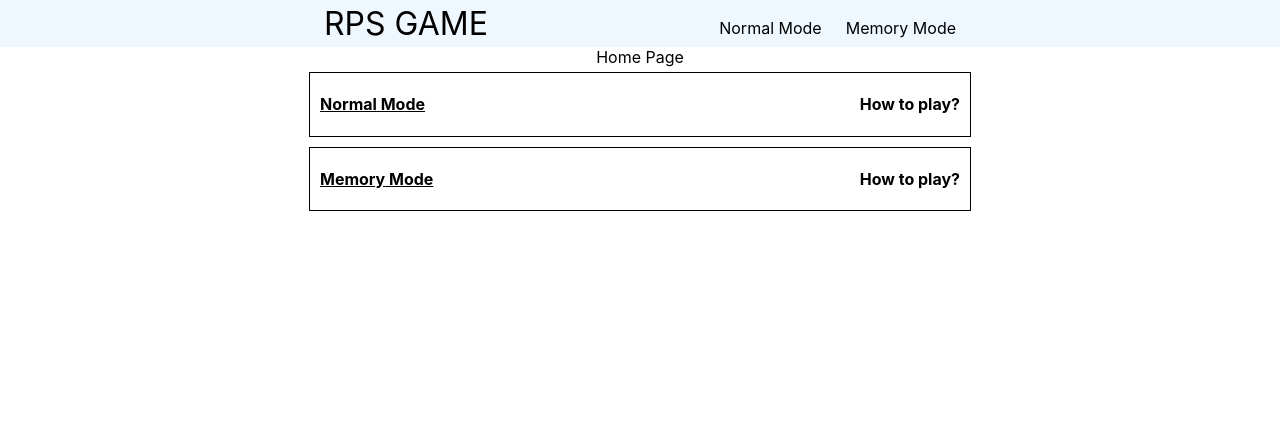
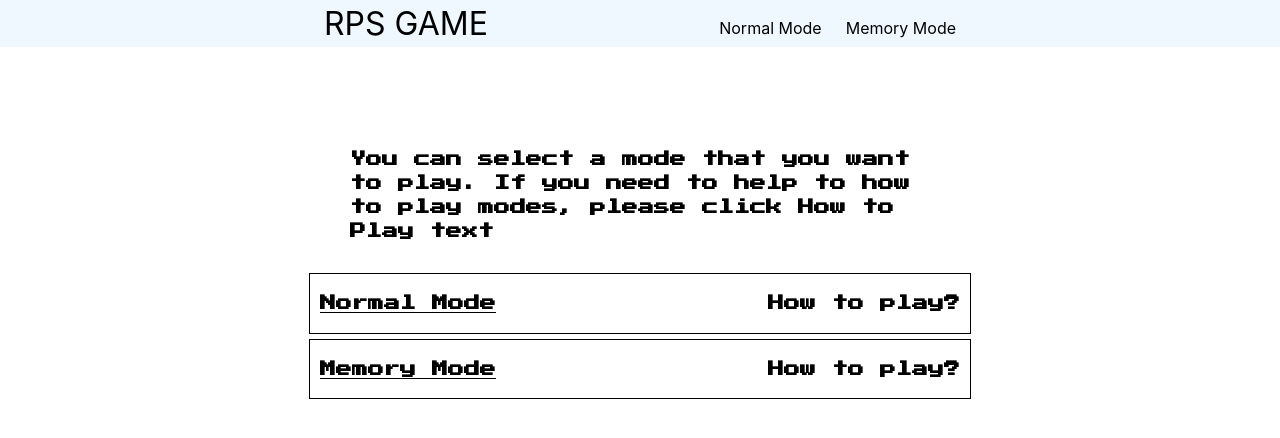
Before and after one commit to kairaa/1030510099_BS441_WebYazilimGelistirme, a React (Create React App) app: page / in a window 1280 px wide. Shown: the top 438 px of the page. Built offline with nearby package versions, Linux system fonts and the light colour scheme.

Commit message:
Some Style Changes

```diff
--- a/src/components/GameMods/Card.jsx
+++ b/src/components/GameMods/Card.jsx
@@ -1,9 +1,8 @@
 export const Card = (props) => {
   return (
-    <img
+    <div
       id={props.id}
       onClick={props.onClick}
-      src={props.src}
       style={{
         display: "block",
         border: "1px solid",
@@ -12,9 +11,19 @@ export const Card = (props) => {
         margin: "0 20px",
         padding: "10px",
         width: "150px",
+        textAlign: "center",
         height: "150px",
       }}
-      alt="item"
-    ></img>
+    >
+      <img
+        src={props.src}
+        style={{
+          marginTop: "25px",
+          width: "100px",
+          height: "100px",
+        }}
+        alt="item"
+      ></img>
+    </div>
   );
 };
--- a/src/components/GameMods/MemoryMode.jsx
+++ b/src/components/GameMods/MemoryMode.jsx
@@ -22,7 +22,7 @@ export const MemoryMode = () => {
   const navigate = useNavigate();
   const handleOnClick = useCallback(() => navigate("/"));
 
-  const addEffect = () => {};
+  //const addEffect = () => {};
 
   const initialize = () => {
     setLevel(0);
@@ -84,7 +84,7 @@ export const MemoryMode = () => {
       MyAlert("You Lose", "error");
     }
     setLevel(level + 1);
-    if (level == 9) {
+    if (level === 9) {
       MyAlert("You Win", "success");
     }
   };
@@ -95,6 +95,7 @@ export const MemoryMode = () => {
         display: "flex",
         flexDirection: "column",
         alignItems: "center",
+        marginTop: "100px",
       }}
     >
       <div
--- a/src/components/GameMods/ModeStyle.css
+++ b/src/components/GameMods/ModeStyle.css
@@ -1,5 +1,24 @@
 @import url("https://fonts.googleapis.com/css?family=Press+Start+2P");
 
-h3 {
+h3,
+h4 {
   font-family: "Press Start 2P", cursive;
 }
+
+.elementToFadeInAndOut {
+  animation: fadeInOut 4s linear 1 forwards;
+  color: red;
+  background-color: blue;
+}
+
+@keyframes fadeInOut {
+  0% {
+    opacity: 0;
+  }
+  50% {
+    opacity: 1;
+  }
+  100% {
+    opacity: 0;
+  }
+}
--- a/src/components/GameMods/NormalMode.jsx
+++ b/src/components/GameMods/NormalMode.jsx
@@ -43,6 +43,11 @@ export const NormalMode = () => {
 
   const [score, setScore] = useState(0);
   const [pcScore, setPcScore] = useState(0);
+  const [isActive, setIsActive] = useState(true);
+
+  const toggleClass = () => {
+    setIsActive(!isActive);
+  };
   const pcSelect = () => {
     let random = Math.floor(Math.random() * 3);
     let pcCard = "";
@@ -62,6 +67,7 @@ export const NormalMode = () => {
 
   const clickEffect = (target, color) => {
     target.style.backgroundColor = color;
+    //target.className={isActive ? "elementToFadeInAndOut" : ''};
     setTimeout(function () {
       target.style.backgroundColor = "transparent";
     }, 500);
@@ -71,16 +77,19 @@ export const NormalMode = () => {
     let pcChoise = pcSelect();
     let userChoise = event.target.id;
     if (userChoise == pcChoise) {
+      toggleClass();
       clickEffect(event.target, "blue");
     } else {
       if (userChoise == cards.ROCK) {
         if (pcChoise == cards.PAPER) {
+          toggleClass();
           clickEffect(event.target, "red");
           setPcScore(pcScore + 1);
           if (pcScore == 9) {
             MyAlert("You Lose", "error");
           }
         } else {
+          toggleClass();
           clickEffect(event.target, "green");
           setScore(score + 1);
           if (score == 9) {
@@ -89,12 +98,14 @@ export const NormalMode = () => {
         }
       } else if (userChoise == cards.PAPER) {
         if (pcChoise == cards.SCISSORS) {
+          toggleClass();
           clickEffect(event.target, "red");
           setPcScore(pcScore + 1);
           if (pcScore == 9) {
             MyAlert("You Lose", "error");
           }
         } else {
+          toggleClass();
           clickEffect(event.target, "green");
           setScore(score + 1);
           if (score == 9) {
@@ -103,12 +114,14 @@ export const NormalMode = () => {
         }
       } else {
         if (pcChoise == cards.ROCK) {
+          toggleClass();
           clickEffect(event.target, "red");
           setPcScore(pcScore + 1);
           if (pcScore == 9) {
             MyAlert("You Lose", "error");
           }
         } else {
+          toggleClass();
           clickEffect(event.target, "green");
           setScore(score + 1);
           if (score == 9) {
@@ -125,6 +138,7 @@ export const NormalMode = () => {
         display: "flex",
         flexDirection: "column",
         alignItems: "center",
+        marginTop: "100px",
       }}
     >
       <div
--- a/src/components/HomePage/HomePage.jsx
+++ b/src/components/HomePage/HomePage.jsx
@@ -1,5 +1,7 @@
 import { Link } from "react-router-dom";
 import { ModeCard } from "./ModeCard";
+import { HOME_PAGE_TEXT } from "../../constants/constants";
+import "../GameMods/ModeStyle.css";
 
 export const HomePage = () => {
   return (
@@ -8,11 +10,25 @@ export const HomePage = () => {
         display: "flex",
         flexDirection: "column",
         alignItems: "center",
+        marginTop: "100px",
       }}
     >
-      Home Page
-      <ModeCard name="Normal" to="/normal"></ModeCard>
-      <ModeCard name="Memory" to="/memory"></ModeCard>
+      <h4
+        style={{
+          lineHeight: "1.5",
+          margin: "0 350px",
+        }}
+      >
+        {HOME_PAGE_TEXT}
+      </h4>
+      <div
+        style={{
+          marginTop: "25px",
+        }}
+      >
+        <ModeCard name="Normal" to="/normal"></ModeCard>
+        <ModeCard name="Memory" to="/memory"></ModeCard>
+      </div>
     </div>
   );
 };
--- a/src/components/HomePage/ModeCard.jsx
+++ b/src/components/HomePage/ModeCard.jsx
@@ -35,10 +35,11 @@ export const ModeCard = (props) => {
             showCancelButton: false,
             confirmButtonColor: "#3085d6",
             confirmButtonText: "OK",
+            cursor: "pointer",
           });
         }}
       >
-        {"How to play?"}
+        How to play?
       </h4>
     </div>
   );
--- a/src/constants/constants.js
+++ b/src/constants/constants.js
@@ -2,3 +2,7 @@ export const NORMAL_MODE =
   "This is normal mode text to explain how to play rock, paper, scissors game";
 export const MEMORY_MODE =
   "This is memory mode text to explain how to play rock, paper";
+export const HOME_PAGE_TEXT =
+  "You can select a mode that you want to play." +
+  "\n" +
+  "If you need to help to how to play modes, please click How to Play text";
```
